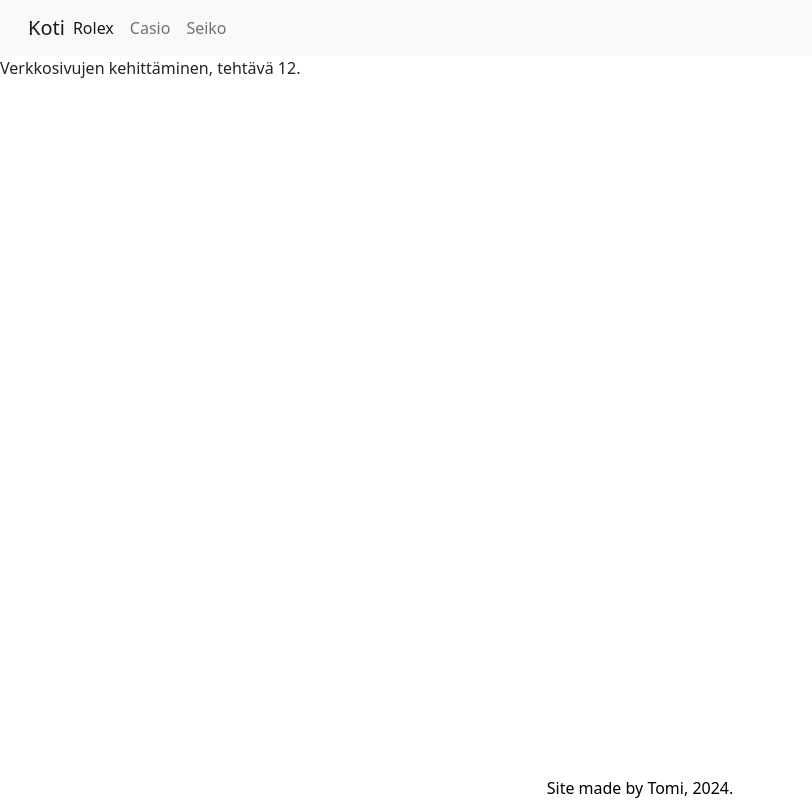
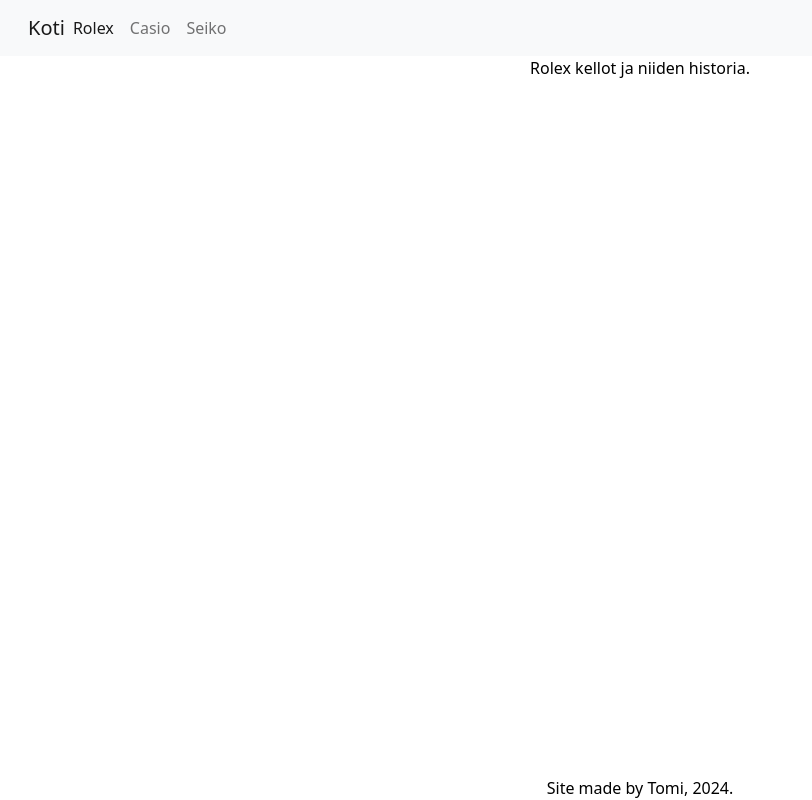
Before and after one commit to T0m1H/Kevat_2024, a plain HTML site: page Tehtävä_12B/rolex.html in a window 1280 px wide. Shown: the whole page, without its empty margins (0-812 px from the left). Drawn offline with nearby package versions, Linux system fonts and the light colour scheme.

Commit message:
Muutokset

```diff
--- a/Tehtävä_12B/rolex.html
+++ b/Tehtävä_12B/rolex.html
@@ -27,7 +27,7 @@
         </div>
     </nav>
 
-    <header>Verkkosivujen kehittäminen, tehtävä 12.</header>
+    <header>Rolex kellot ja niiden historia.</header>
 
 
 <footer>Site made by Tomi, 2024.</footer>
--- a/Tehtävä_12B/styles.css
+++ b/Tehtävä_12B/styles.css
@@ -7,3 +7,9 @@ footer {
     color:black;
     text-align: center;
 }
+
+header {
+    text-align: center;
+    color: black;
+    width: 100%;
+}
```
Also changed, not shown: Tehtävä_12B/casio.html (+1 -1 lines), Tehtävä_12B/index.html (+1 -1 lines), Tehtävä_12B/seiko.html (+1 -1 lines).
